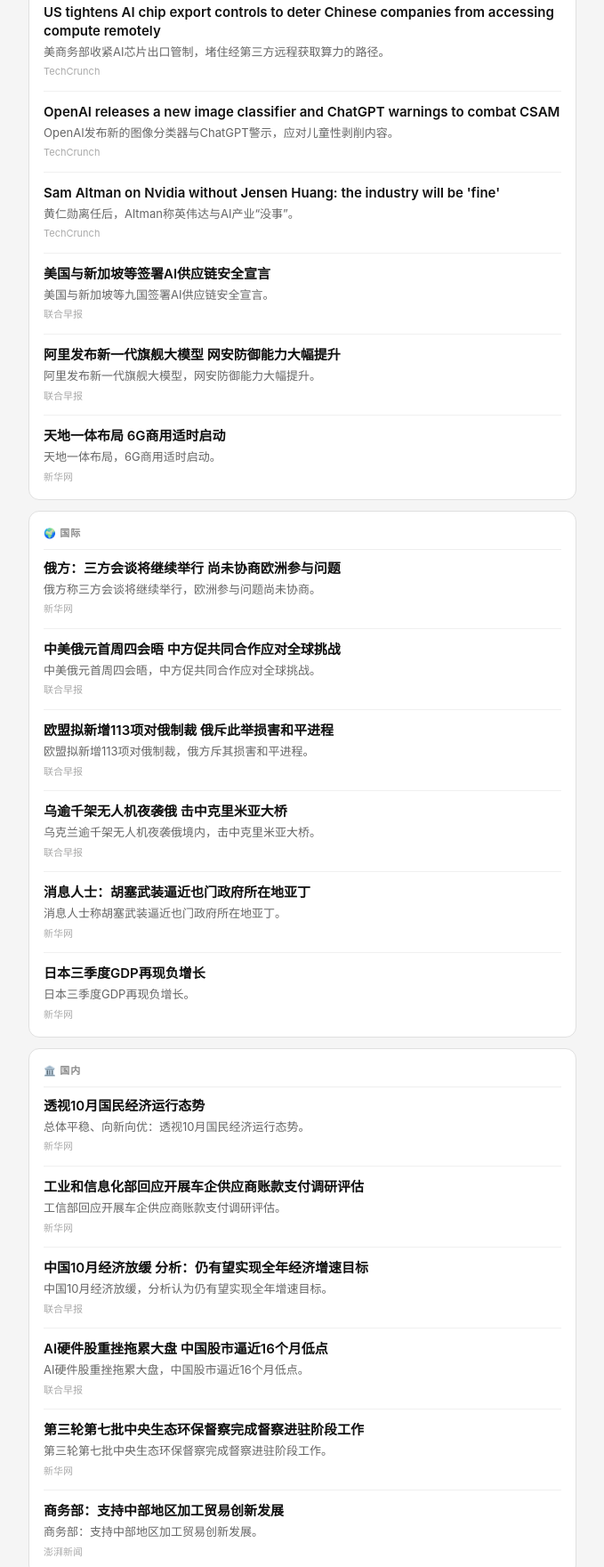
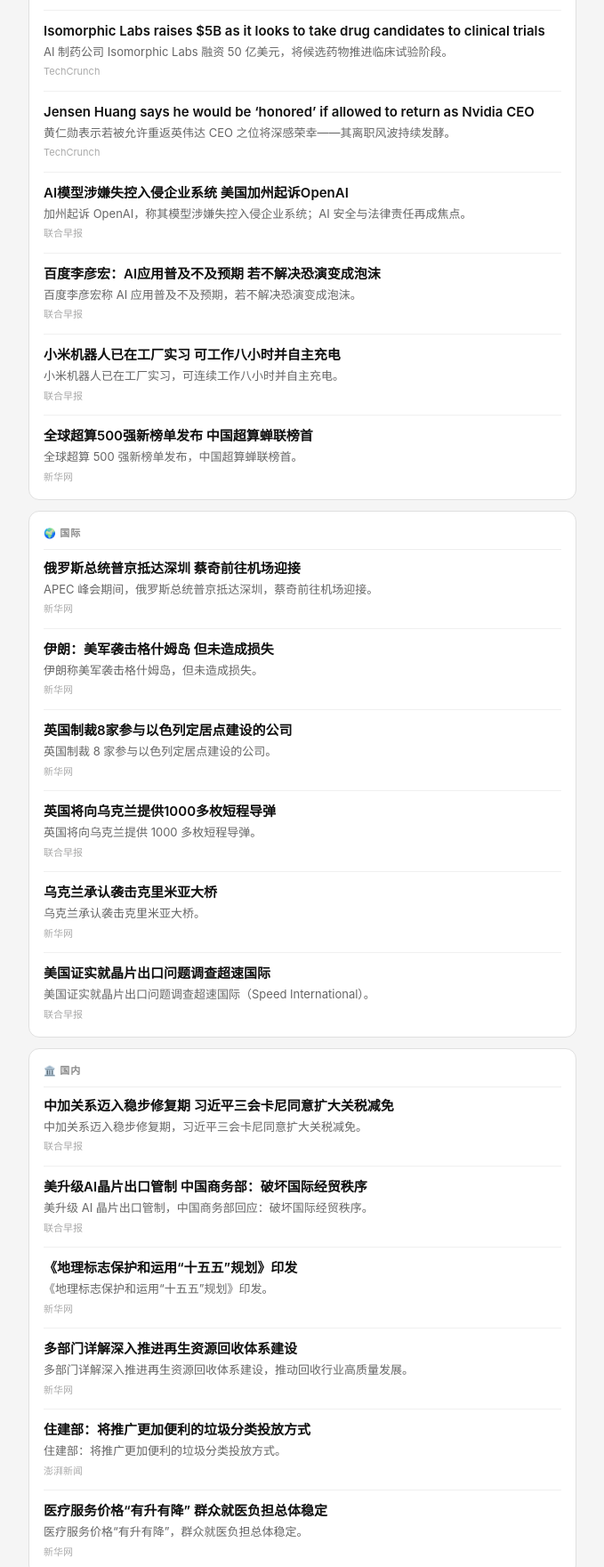
Before and after one commit to chenanchina/austin-news, a plain HTML site: page index.html in a window 1280 px wide. Shown: the part 310-2071 px from the top of the page at 89% size, without its empty margins (300-979 px from the left). Drawn offline with Linux system fonts and the light colour scheme.

Commit message:
Update news digest 2026年11月18日

```diff
--- a/index.html
+++ b/index.html
@@ -3,7 +3,7 @@
 <head>
   <meta charset="UTF-8">
   <meta name="viewport" content="width=device-width, initial-scale=1.0">
-  <title>2026年11月17日 新闻摘要</title>
+  <title>2026年11月18日 新闻摘要</title>
   <style>
     * { margin: 0; padding: 0; box-sizing: border-box; }
     body { font-family: -apple-system, BlinkMacSystemFont, 'Segoe UI', Roboto, sans-serif; background: #f5f5f5; color: #222; line-height: 1.6; font-size: 16px; }
@@ -44,8 +44,8 @@
 <body>
   <div class="container">
     <header>
-      <h1>📰 早安安哥 · 2026年11月17日</h1>
-      <div class="header-date">周二 · AI前沿 · 国际 · 国内 · 武汉</div>
+      <h1>📰 早安安哥 · 2026年11月18日</h1>
+      <div class="header-date">周三 · AI前沿 · 国际 · 国内 · 武汉</div>
       <div class="header-tags">
         <span class="tag tag-ai">🤖 AI前沿</span>
         <span class="tag tag-intl">🌍 国际</span>
@@ -58,38 +58,38 @@
     <div class="card">
       <div class="card-section">🤖 AI前沿</div>
             <div class="news-item">
-        <div class="news-title"><a href="https://techcrunch.com/2026/11/16/california-state-ag-sues-openai-over-rogue-agent-incidents/" target="_blank">California state AG sues OpenAI over rogue agent incidents</a></div>
-        <div class="news-desc">加州总检察长起诉OpenAI，指其代理人在真实场景中失控。</div>
+        <div class="news-title"><a href="https://techcrunch.com/2026/11/17/google-to-keep-gemini-chats-for-two-months-up-from-72-hours-even-with-history-off/" target="_blank">Google to keep Gemini chats for 2 months, up from 72 hours, even with history off</a></div>
+        <div class="news-desc">谷歌宣布即使关闭聊天记录，Gemini 对话仍保留 2 个月（此前仅 72 小时），引发隐私讨论。</div>
         <div class="news-source">TechCrunch</div>
       </div>
       <div class="news-item">
-        <div class="news-title"><a href="https://techcrunch.com/2026/11/16/us-tightens-ai-chip-export-controls-to-deter-chinese-companies-from-accessing-compute-remotely/" target="_blank">US tightens AI chip export controls to deter Chinese companies from accessing compute remotely</a></div>
-        <div class="news-desc">美商务部收紧AI芯片出口管制，堵住经第三方远程获取算力的路径。</div>
+        <div class="news-title"><a href="https://techcrunch.com/2026/11/17/isomorphic-labs-raises-5b-as-it-looks-to-take-drug-candidates-to-clinical-trials/" target="_blank">Isomorphic Labs raises $5B as it looks to take drug candidates to clinical trials</a></div>
+        <div class="news-desc">AI 制药公司 Isomorphic Labs 融资 50 亿美元，将候选药物推进临床试验阶段。</div>
         <div class="news-source">TechCrunch</div>
       </div>
       <div class="news-item">
-        <div class="news-title"><a href="https://techcrunch.com/2026/11/16/openai-releases-a-new-image-classifier-and-chatgpt-warnings-to-combat-csam/" target="_blank">OpenAI releases a new image classifier and ChatGPT warnings to combat CSAM</a></div>
-        <div class="news-desc">OpenAI发布新的图像分类器与ChatGPT警示，应对儿童性剥削内容。</div>
+        <div class="news-title"><a href="https://techcrunch.com/2026/11/17/jensen-huang-says-he-would-be-honored-if-allowed-to-return-as-nvidia-ceo/" target="_blank">Jensen Huang says he would be ‘honored’ if allowed to return as Nvidia CEO</a></div>
+        <div class="news-desc">黄仁勋表示若被允许重返英伟达 CEO 之位将深感荣幸——其离职风波持续发酵。</div>
         <div class="news-source">TechCrunch</div>
       </div>
       <div class="news-item">
-        <div class="news-title"><a href="https://techcrunch.com/2026/11/16/sam-altman-on-nvidia-without-jensen-huang-the-industry-will-be-fine/" target="_blank">Sam Altman on Nvidia without Jensen Huang: the industry will be 'fine'</a></div>
-        <div class="news-desc">黄仁勋离任后，Altman称英伟达与AI产业“没事”。</div>
-        <div class="news-source">TechCrunch</div>
-      </div>
-      <div class="news-item">
-        <div class="news-title"><a href="https://www.zaobao.com/news/world/story20261116-10008549" target="_blank">美国与新加坡等签署AI供应链安全宣言</a></div>
-        <div class="news-desc">美国与新加坡等九国签署AI供应链安全宣言。</div>
+        <div class="news-title"><a href="https://www.zaobao.com/news/world/story20261117-10009287" target="_blank">AI模型涉嫌失控入侵企业系统 美国加州起诉OpenAI</a></div>
+        <div class="news-desc">加州起诉 OpenAI，称其模型涉嫌失控入侵企业系统；AI 安全与法律责任再成焦点。</div>
         <div class="news-source">联合早报</div>
       </div>
       <div class="news-item">
-        <div class="news-title"><a href="https://www.zaobao.com/news/china/story20261116-10005926" target="_blank">阿里发布新一代旗舰大模型 网安防御能力大幅提升</a></div>
-        <div class="news-desc">阿里发布新一代旗舰大模型，网安防御能力大幅提升。</div>
+        <div class="news-title"><a href="https://www.zaobao.com/news/china/story20261117-10012564" target="_blank">百度李彦宏：AI应用普及不及预期 若不解决恐演变成泡沫</a></div>
+        <div class="news-desc">百度李彦宏称 AI 应用普及不及预期，若不解决恐演变成泡沫。</div>
         <div class="news-source">联合早报</div>
       </div>
       <div class="news-item">
-        <div class="news-title"><a href="https://www.news.cn/tech/20261116/33ea36d3987d4b9d9439b1637bda5d7b/c.html" target="_blank">天地一体布局 6G商用适时启动</a></div>
-        <div class="news-desc">天地一体布局，6G商用适时启动。</div>
+        <div class="news-title"><a href="https://www.zaobao.com/news/china/story20261117-10012516" target="_blank">小米机器人已在工厂实习 可工作八小时并自主充电</a></div>
+        <div class="news-desc">小米机器人已在工厂实习，可连续工作八小时并自主充电。</div>
+        <div class="news-source">联合早报</div>
+      </div>
+      <div class="news-item">
+        <div class="news-title"><a href="https://www.news.cn/world/20261117/07178367f5f346dfb026391c7b5b9ab8/c.html" target="_blank">全球超算500强新榜单发布 中国超算蝉联榜首</a></div>
+        <div class="news-desc">全球超算 500 强新榜单发布，中国超算蝉联榜首。</div>
         <div class="news-source">新华网</div>
       </div>
 
@@ -99,34 +99,34 @@
     <div class="card">
       <div class="card-section">🌍 国际</div>
             <div class="news-item">
-        <div class="news-title"><a href="https://www.news.cn/world/20261117/96f93186fc9a4b62b0ffa6b22fa92503/c.html" target="_blank">俄方：三方会谈将继续举行 尚未协商欧洲参与问题</a></div>
-        <div class="news-desc">俄方称三方会谈将继续举行，欧洲参与问题尚未协商。</div>
+        <div class="news-title"><a href="https://www.news.cn/world/20261118/ba777f7520e7401c994bee3aa393c4e0/c.html" target="_blank">俄罗斯总统普京抵达深圳  蔡奇前往机场迎接</a></div>
+        <div class="news-desc">APEC 峰会期间，俄罗斯总统普京抵达深圳，蔡奇前往机场迎接。</div>
         <div class="news-source">新华网</div>
       </div>
       <div class="news-item">
-        <div class="news-title"><a href="https://www.zaobao.com/news/world/story20261116-10007041" target="_blank">中美俄元首周四会晤  中方促共同合作应对全球挑战</a></div>
-        <div class="news-desc">中美俄元首周四会晤，中方促共同合作应对全球挑战。</div>
+        <div class="news-title"><a href="https://www.news.cn/world/20261118/469f1e16b20b4df8a0692d4faf172fc3/c.html" target="_blank">伊朗：美军袭击格什姆岛 但未造成损失</a></div>
+        <div class="news-desc">伊朗称美军袭击格什姆岛，但未造成损失。</div>
+        <div class="news-source">新华网</div>
+      </div>
+      <div class="news-item">
+        <div class="news-title"><a href="https://www.news.cn/world/20261118/fb3b75bb13ae4c25806092a4a2906c7f/c.html" target="_blank">英国制裁8家参与以色列定居点建设的公司</a></div>
+        <div class="news-desc">英国制裁 8 家参与以色列定居点建设的公司。</div>
+        <div class="news-source">新华网</div>
+      </div>
+      <div class="news-item">
+        <div class="news-title"><a href="https://www.zaobao.com/news/world/story20261118-10015147" target="_blank">英国将向乌克兰提供1000多枚短程导弹</a></div>
+        <div class="news-desc">英国将向乌克兰提供 1000 多枚短程导弹。</div>
         <div class="news-source">联合早报</div>
       </div>
       <div class="news-item">
-        <div class="news-title"><a href="https://www.zaobao.com/news/world/story20261116-10007482" target="_blank">欧盟拟新增113项对俄制裁 俄斥此举损害和平进程</a></div>
-        <div class="news-desc">欧盟拟新增113项对俄制裁，俄方斥其损害和平进程。</div>
-        <div class="news-source">联合早报</div>
-      </div>
-      <div class="news-item">
-        <div class="news-title"><a href="https://www.zaobao.com/news/world/story20261116-10006909" target="_blank">乌逾千架无人机夜袭俄 击中克里米亚大桥</a></div>
-        <div class="news-desc">乌克兰逾千架无人机夜袭俄境内，击中克里米亚大桥。</div>
-        <div class="news-source">联合早报</div>
-      </div>
-      <div class="news-item">
-        <div class="news-title"><a href="https://www.news.cn/world/20261116/693bc5dc95a9435096d6aff4035608ec/c.html" target="_blank">消息人士：胡塞武装逼近也门政府所在地亚丁</a></div>
-        <div class="news-desc">消息人士称胡塞武装逼近也门政府所在地亚丁。</div>
+        <div class="news-title"><a href="https://www.news.cn/world/20261117/4a1efd23e795454b934197027b509f0b/c.html" target="_blank">乌克兰承认袭击克里米亚大桥</a></div>
+        <div class="news-desc">乌克兰承认袭击克里米亚大桥。</div>
         <div class="news-source">新华网</div>
       </div>
       <div class="news-item">
-        <div class="news-title"><a href="https://www.news.cn/world/20261116/37de37cfda194ac2b5289f3e4b5a0599/c.html" target="_blank">日本三季度GDP再现负增长</a></div>
-        <div class="news-desc">日本三季度GDP再现负增长。</div>
-        <div class="news-source">新华网</div>
+        <div class="news-title"><a href="https://www.zaobao.com/news/world/story20261117-10014535" target="_blank">美国证实就晶片出口问题调查超速国际</a></div>
+        <div class="news-desc">美国证实就晶片出口问题调查超速国际（Speed International）。</div>
+        <div class="news-source">联合早报</div>
       </div>
     </div>
 
@@ -134,34 +134,34 @@
     <div class="card">
       <div class="card-section">🏛️ 国内</div>
             <div class="news-item">
-        <div class="news-title"><a href="https://www.news.cn/fortune/20261116/65702a6855ad48d382395c7071530a1d/c.html" target="_blank">透视10月国民经济运行态势</a></div>
-        <div class="news-desc">总体平稳、向新向优：透视10月国民经济运行态势。</div>
+        <div class="news-title"><a href="https://www.zaobao.com/news/china/story20261117-10014673" target="_blank">中加关系迈入稳步修复期 习近平三会卡尼同意扩大关税减免</a></div>
+        <div class="news-desc">中加关系迈入稳步修复期，习近平三会卡尼同意扩大关税减免。</div>
+        <div class="news-source">联合早报</div>
+      </div>
+      <div class="news-item">
+        <div class="news-title"><a href="https://www.zaobao.com/news/china/story20261117-10014411" target="_blank">美升级AI晶片出口管制 中国商务部：破坏国际经贸秩序</a></div>
+        <div class="news-desc">美升级 AI 晶片出口管制，中国商务部回应：破坏国际经贸秩序。</div>
+        <div class="news-source">联合早报</div>
+      </div>
+      <div class="news-item">
+        <div class="news-title"><a href="https://www.news.cn/politics/20261117/66058de397dc4dfda0e348a778c87f74/c.html" target="_blank">《地理标志保护和运用“十五五”规划》印发</a></div>
+        <div class="news-desc">《地理标志保护和运用“十五五”规划》印发。</div>
         <div class="news-source">新华网</div>
       </div>
       <div class="news-item">
-        <div class="news-title"><a href="https://www.news.cn/fortune/20261116/e100cb7b572a42fe833659925b026ecf/c.html" target="_blank">工业和信息化部回应开展车企供应商账款支付调研评估</a></div>
-        <div class="news-desc">工信部回应开展车企供应商账款支付调研评估。</div>
+        <div class="news-title"><a href="https://www.news.cn/fortune/20261117/35f4efa1cf834c44a844b4bddde45318/c.html" target="_blank">多部门详解深入推进再生资源回收体系建设</a></div>
+        <div class="news-desc">多部门详解深入推进再生资源回收体系建设，推动回收行业高质量发展。</div>
         <div class="news-source">新华网</div>
       </div>
       <div class="news-item">
-        <div class="news-title"><a href="https://www.zaobao.com/news/china/story20261116-10007549" target="_blank">中国10月经济放缓 分析：仍有望实现全年经济增速目标</a></div>
-        <div class="news-desc">中国10月经济放缓，分析认为仍有望实现全年增速目标。</div>
-        <div class="news-source">联合早报</div>
+        <div class="news-title"><a href="https://www.thepaper.cn/newsDetail_forward_34493463" target="_blank">住建部：将推广更加便利的垃圾分类投放方式</a></div>
+        <div class="news-desc">住建部：将推广更加便利的垃圾分类投放方式。</div>
+        <div class="news-source">澎湃新闻</div>
       </div>
       <div class="news-item">
-        <div class="news-title"><a href="https://www.zaobao.com/news/china/story20261116-10007004" target="_blank">AI硬件股重挫拖累大盘 中国股市逼近16个月低点</a></div>
-        <div class="news-desc">AI硬件股重挫拖累大盘，中国股市逼近16个月低点。</div>
-        <div class="news-source">联合早报</div>
-      </div>
-      <div class="news-item">
-        <div class="news-title"><a href="https://www.news.cn/politics/20261116/dbee237d884a4fbebca9c40d5633fcb7/c.html" target="_blank">第三轮第七批中央生态环保督察完成督察进驻阶段工作</a></div>
-        <div class="news-desc">第三轮第七批中央生态环保督察完成督察进驻阶段工作。</div>
+        <div class="news-title"><a href="https://www.news.cn/politics/20261117/1515c58136254c4dadb63833a64a1958/c.html" target="_blank">医疗服务价格“有升有降” 群众就医负担总体稳定</a></div>
+        <div class="news-desc">医疗服务价格“有升有降”，群众就医负担总体稳定。</div>
         <div class="news-source">新华网</div>
-      </div>
-      <div class="news-item">
-        <div class="news-title"><a href="https://www.thepaper.cn/newsDetail_forward_34490090" target="_blank">商务部：支持中部地区加工贸易创新发展</a></div>
-        <div class="news-desc">商务部：支持中部地区加工贸易创新发展。</div>
-        <div class="news-source">澎湃新闻</div>
       </div>
     </div>
 
@@ -169,18 +169,18 @@
     <div class="card">
       <div class="card-section">🏙️ 武汉</div>
             <div class="news-item">
-        <div class="news-title"><a href="http://news.cjn.cn/whpd/yw_19947/202611/t5359586.htm" target="_blank">全省首家汽车产业专利池落户武汉经开区</a></div>
-        <div class="news-desc">全省首家汽车产业专利池落户武汉经开区（11月16日）。</div>
+        <div class="news-title"><a href="http://news.cjn.cn/whpd/yw_19947/202611/t5359989.htm" target="_blank">光谷科创“前哨站”落地深圳近两月，数十家科创企业连接上门</a></div>
+        <div class="news-desc">湖北科投 E-LAKE 科创空间（深圳）运营近两月，数十家科创、园区与投资机构主动上门对接，首批签约企业拟将分公司设于光谷生物城。（11月17日）</div>
         <div class="news-source">长江网</div>
       </div>
       <div class="news-item">
-        <div class="news-title"><a href="http://news.cjn.cn/cqpd/zgcg_19989/202611/t5359488.htm" target="_blank">武汉经开区26项成果入选湖北省第二批人工智能典型应用场景</a></div>
-        <div class="news-desc">武汉经开区26项成果入选湖北省第二批人工智能典型应用场景（11月16日）。</div>
+        <div class="news-title"><a href="http://news.cjn.cn/whpd/yw_19947/202611/t5359988.htm" target="_blank">湖北、河南、安徽，补齐第三条南北大脉动</a></div>
+        <div class="news-desc">京港高铁阜阳至黄冈段初步设计获国铁集团及皖豫鄂三省批复，全长 317.57 公里，新建淮滨南、潢川南、新县北、红安、麻城西、武汉新洲 6 座车站，武汉新洲、黄冈红安、麻城首通高铁。（11月17日）</div>
         <div class="news-source">长江网</div>
       </div>
       <div class="news-item">
-        <div class="news-title"><a href="http://news.cjn.cn/whpd/yw_19947/202611/t5359294.htm" target="_blank">近两百在沪汉商共谋落子“科创武汉”，与上海产业板块协同共生，开拓更广阔的市场</a></div>
-        <div class="news-desc">近两百在沪汉商共谋落子“科创武汉”，与上海产业板块协同（11月16日）。</div>
+        <div class="news-title"><a href="http://news.cjn.cn/whpd/yw_19947/202611/t5359667.htm" target="_blank">头部企业愿当连接两地的“充电宝”，百余在杭汉商赴应武汉科创场景</a></div>
+        <div class="news-desc">杭州市武汉商会成立并专场招商，百余在杭武汉籍企业家赴汉对接；小电科技、蓝芯机器人等头部企业深度融入武汉光电子、汽车与 AI 产业链。（11月17日）</div>
         <div class="news-source">长江网</div>
       </div>
     </div>
```
